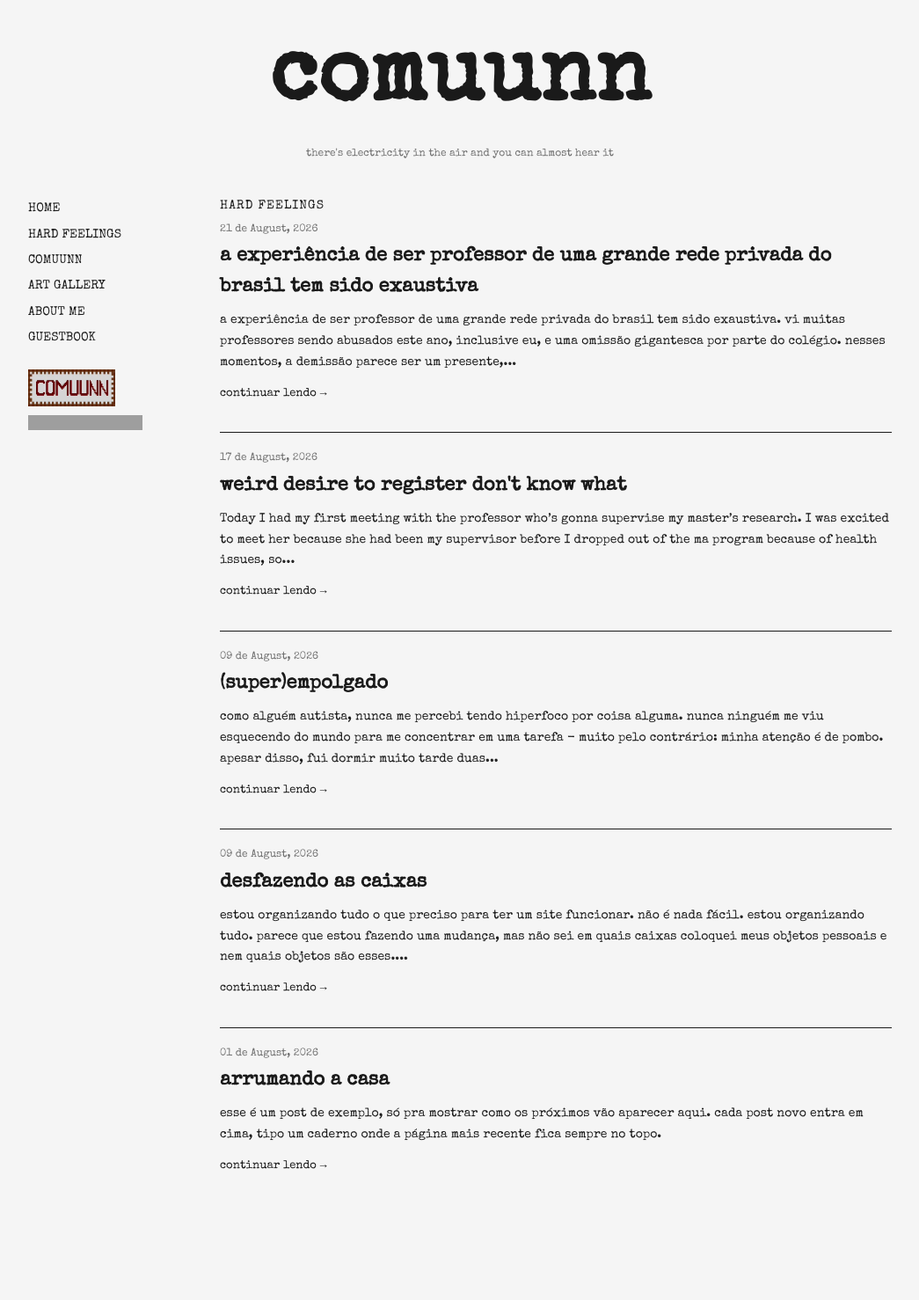
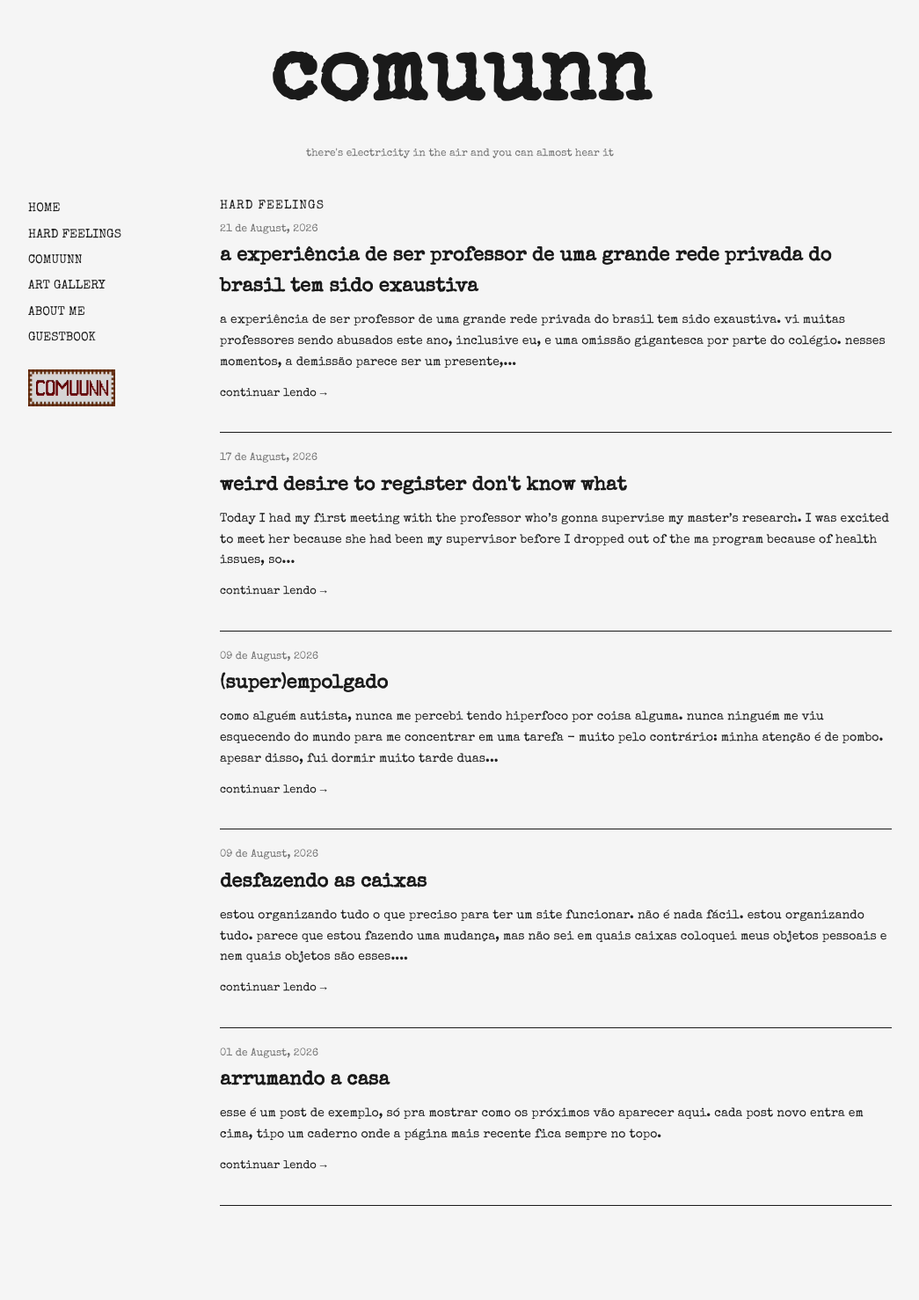
Before and after one commit to guiolhermer/comuunn, a Jekyll site: the page built from diario/index.html, in a window 1280 px wide. Shown: the whole page at 88% size, without its empty margins (117-1162 px from the left). Built offline with Jekyll 4.4.1, drawn with Linux system fonts in a browser that asks for light colours; before the commit the page ends 1450 px from its top, so only the background shows below that; grey boxes are pictures that could not be loaded.

Commit message:
followbuttom

```diff
--- a/_includes/nav-coluna.html
+++ b/_includes/nav-coluna.html
@@ -12,10 +12,4 @@
     <img class="botao-1-comuunn" alt="botao comuun 1" style="width: 99px; height: 42px;" src="{{ '/assets/images/botao-1-comuun.gif' | relative_url }}">
   </div>
 
-    <div class="followbuttom">
-      <iframe src="https://nekoweb.org/frame/follow" frameborder="0" width="130" height="17"></iframe>
-   </div>
-
-
-
 </nav>
--- a/diario/index.html
+++ b/diario/index.html
@@ -31,7 +31,9 @@
         <p class="link-continuar"><a href="{{ post.url }}">continuar lendo &rarr;</a></p>
       </article>
       {% endfor %}
-
+    <div class="followbuttom">
+      <iframe src="https://nekoweb.org/frame/follow" frameborder="0" width="130" height="17"></iframe>
+   </div>
     </main>
 
   </div>
```
